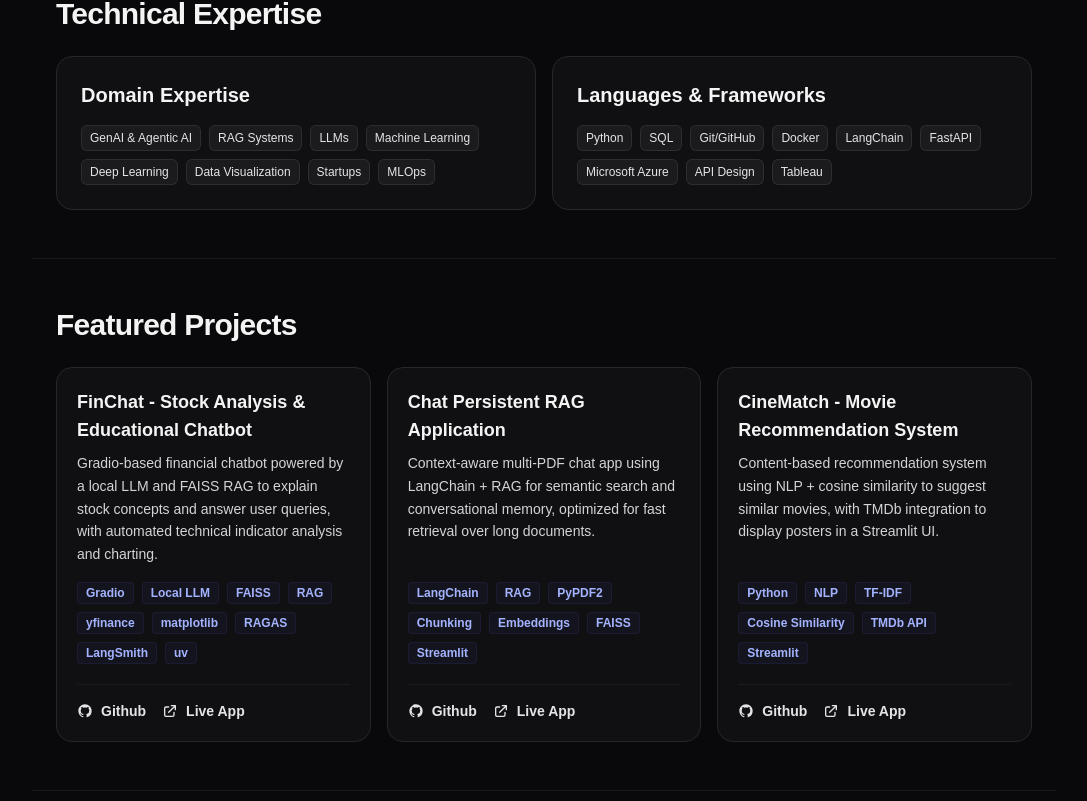
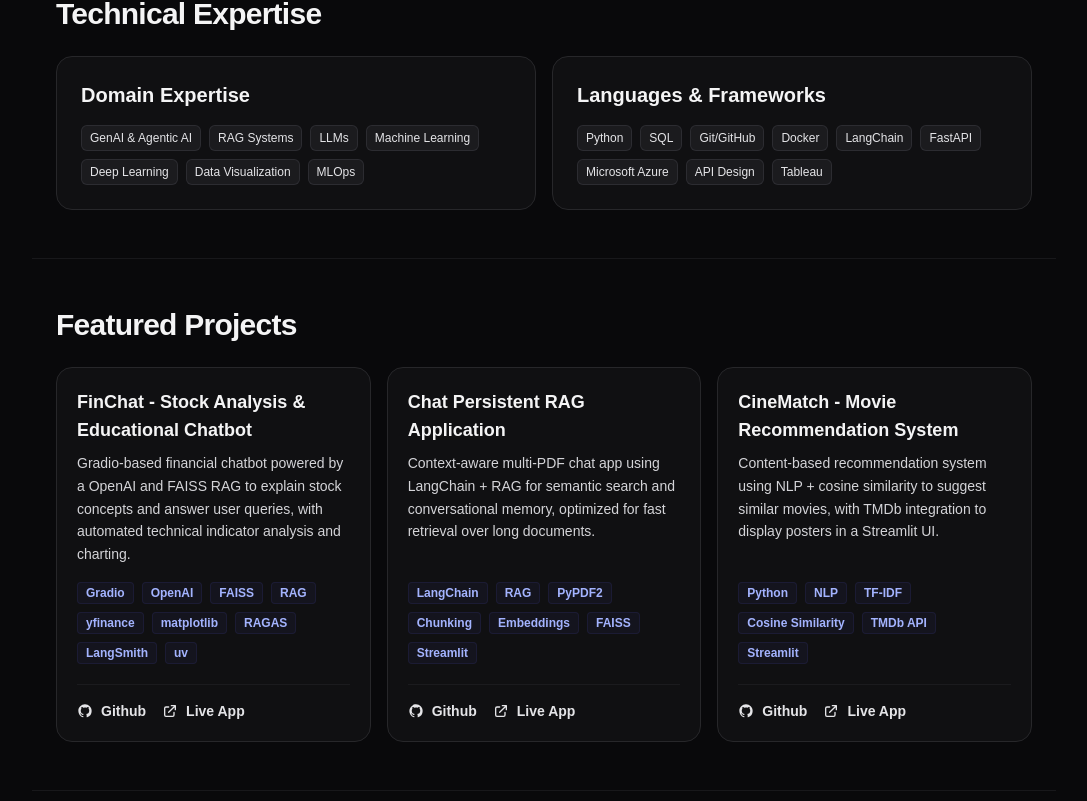
Before and after one commit to sharvin-shinde1108/Portfolio, a Next.js app: page / in a window 1280 px wide. Shown: the part 532-1333 px from the top of the page, without its empty margins (96-1183 px from the left). Built offline with nearby package versions, Linux system fonts and the light colour scheme.

Commit message:
changes in skills

```diff
--- a/app/page.tsx
+++ b/app/page.tsx
@@ -37,7 +37,6 @@
         "Machine Learning",
         "Deep Learning",
         "Data Visualization",
-        "Startups",
         "MLOps",
       ],
     },
@@ -61,8 +60,8 @@
     {
       title: "FinChat - Stock Analysis & Educational Chatbot",
       description:
-        "Gradio-based financial chatbot powered by a local LLM and FAISS RAG to explain stock concepts and answer user queries, with automated technical indicator analysis and charting.",
-      tech: ["Gradio", "Local LLM", "FAISS", "RAG", "yfinance", "matplotlib", "RAGAS", "LangSmith", "uv"],
+        "Gradio-based financial chatbot powered by a OpenAI and FAISS RAG to explain stock concepts and answer user queries, with automated technical indicator analysis and charting.",
+      tech: ["Gradio", "OpenAI", "FAISS", "RAG", "yfinance", "matplotlib", "RAGAS", "LangSmith", "uv"],
       github: "https://github.com/sharvin-shinde1108/FinChat",
       demo: "https://sharvinshinde1108-fin-a-a.hf.space/",
     },
```
